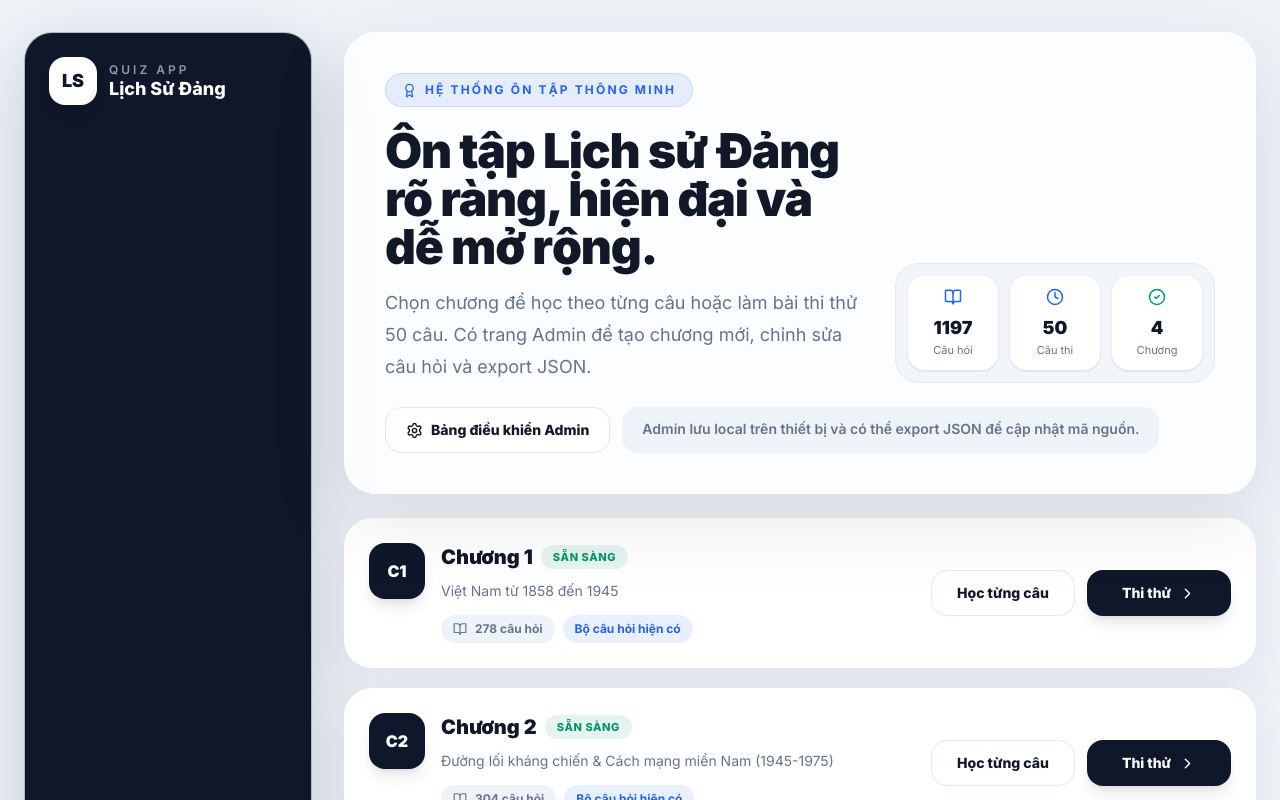
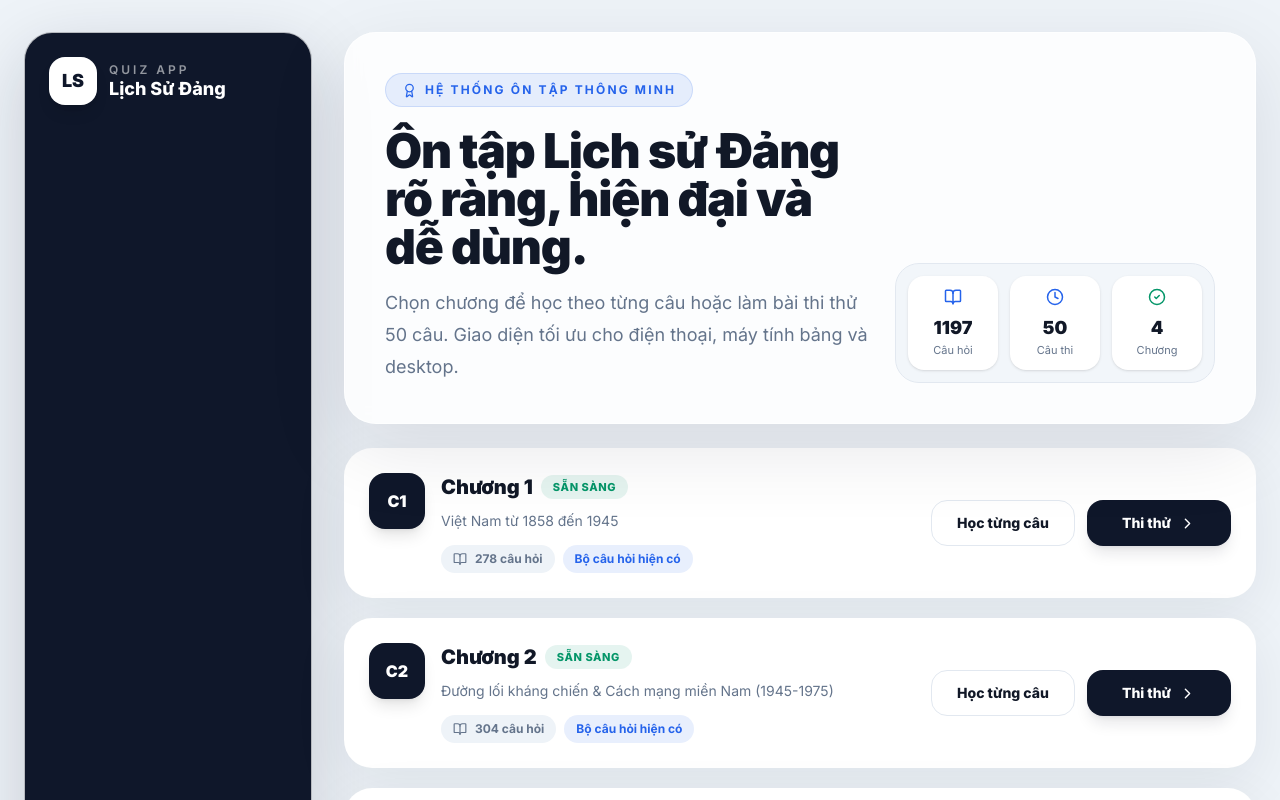
Before and after one commit to Maraphuc/lich-su-dang, a React (Vite) app: page / in a window 1280 px wide. Shown: the top 800 px of the page. Built offline with nearby package versions, Linux system fonts and the light colour scheme.

Commit message:
fix: hide admin entry from public app

```diff
--- a/src/App.tsx
+++ b/src/App.tsx
@@ -9,16 +9,17 @@ import {
   Heart,
   Home,
   RotateCcw,
-  Settings,
   Target,
   Trophy
 } from 'lucide-react';
 import { useEffect, useMemo, useState } from 'react';
 import { AdminPage } from './AdminPage';
 import { baseQuestionBank } from './data/questionBank';
-import { Chapter, Question, QuestionBankChapter, QuizMode, QuizState } from './types';
+import { Question, QuestionBankChapter, QuizMode, QuizState } from './types';
 
 const QUESTION_BANK_STORAGE_KEY = 'lich-su-dang-question-bank-v1';
+const ADMIN_ROUTE = '#/quan-tri-cau-hoi';
+const ADMIN_ACCESS_KEY = 'maraphuc-admin-2026';
 
 const shuffle = <T,>(array: T[]): T[] => {
   const newArray = [...array];
@@ -86,10 +87,16 @@ const loadQuestionBank = (): QuestionBankChapter[] => {
   }
 };
 
-const isAdminLocation = () =>
-  window.location.hash === '#/admin' ||
-  window.location.hash === '#admin' ||
-  window.location.search.includes('admin=1');
+const getHashSearchParams = () => {
+  const query = window.location.hash.includes('?') ? window.location.hash.split('?')[1] : '';
+  return new URLSearchParams(query);
+};
+
+const isAdminLocation = () => {
+  const isAdminHash = window.location.hash.startsWith(ADMIN_ROUTE) || window.location.hash.startsWith('#/admin');
+  if (!isAdminHash) return false;
+  return getHashSearchParams().get('key') === ADMIN_ACCESS_KEY;
+};
 
 const formatTime = (seconds: number) => {
   const mins = Math.floor(seconds / 60);
@@ -131,7 +138,7 @@ const HeartRain = () => {
 export default function App() {
   const [questionBank, setQuestionBank] = useState<QuestionBankChapter[]>(loadQuestionBank);
   const [isAdminRoute, setIsAdminRoute] = useState(() => isAdminLocation());
-  const [selectedChapter, setSelectedChapter] = useState<Chapter | null>(null);
+  const [selectedChapter, setSelectedChapter] = useState<QuestionBankChapter | null>(null);
   const [quizState, setQuizState] = useState<QuizState | null>(null);
   const [elapsedTime, setElapsedTime] = useState(0);
 
@@ -145,9 +152,9 @@ export default function App() {
   );
 
   useEffect(() => {
-    const handleHashChange = () => setIsAdminRoute(isAdminLocation());
-    window.addEventListener('hashchange', handleHashChange);
-    return () => window.removeEventListener('hashchange', handleHashChange);
+    const handleRouteChange = () => setIsAdminRoute(isAdminLocation());
+    window.addEventListener('hashchange', handleRouteChange);
+    return () => window.removeEventListener('hashchange', handleRouteChange);
   }, []);
 
   useEffect(() => {
@@ -187,18 +194,13 @@ export default function App() {
     setElapsedTime(0);
   };
 
-  const openAdmin = () => {
-    window.location.hash = '#/admin';
-    setIsAdminRoute(true);
-  };
-
   const closeAdmin = () => {
     window.location.hash = '';
     setIsAdminRoute(false);
   };
 
-  const startQuiz = (chapter: Chapter, mode: QuizMode) => {
-    let questions = getQuestionsByChapter(Number(chapter.id));
+  const startQuiz = (chapter: QuestionBankChapter, mode: QuizMode) => {
+    let questions = getQuestionsByChapter(chapter.id);
 
     if (mode === 'exam') {
       questions = shuffle(questions).slice(0, Math.min(50, questions.length));
@@ -341,7 +343,7 @@ export default function App() {
                     Mục tiêu
                   </div>
                   <p className="text-sm leading-relaxed text-white/85">
-                    Ôn tập trọng tâm, luyện thi nhanh và quản lý ngân hàng câu hỏi theo chương.
+                    Ôn tập trọng tâm, luyện thi nhanh và theo dõi tiến độ rõ ràng trên mọi thiết bị.
                   </p>
                 </div>
 
@@ -370,10 +372,10 @@ export default function App() {
                 <div className="grid gap-6 lg:grid-cols-[1fr_320px] lg:items-end">
                   <div>
                     <h2 className="max-w-3xl text-3xl font-black tracking-tight text-text-main sm:text-4xl lg:text-5xl">
-                      Ôn tập Lịch sử Đảng rõ ràng, hiện đại và dễ mở rộng.
+                      Ôn tập Lịch sử Đảng rõ ràng, hiện đại và dễ dùng.
                     </h2>
                     <p className="mt-4 max-w-2xl text-base leading-8 text-text-dim sm:text-lg">
-                      Chọn chương để học theo từng câu hoặc làm bài thi thử 50 câu. Có trang Admin để tạo chương mới, chỉnh sửa câu hỏi và export JSON.
+                      Chọn chương để học theo từng câu hoặc làm bài thi thử 50 câu. Giao diện tối ưu cho điện thoại, máy tính bảng và desktop.
                     </p>
                   </div>
 
@@ -394,20 +396,6 @@ export default function App() {
                       <p className="text-[11px] text-text-dim">Chương</p>
                     </div>
                   </div>
-                </div>
-
-                <div className="mt-6 flex flex-col gap-3 sm:flex-row">
-                  <button
-                    type="button"
-                    onClick={openAdmin}
-                    className="inline-flex items-center justify-center gap-2 rounded-2xl border border-border bg-white px-5 py-3 text-sm font-extrabold transition-all hover:border-accent hover:text-accent focus:outline-none focus:ring-4 focus:ring-accent/15"
-                  >
-                    <Settings size={17} />
-                    Bảng điều khiển Admin
-                  </button>
-                  <span className="rounded-2xl bg-bg px-5 py-3 text-sm font-semibold text-text-dim">
-                    Admin lưu local trên thiết bị và có thể export JSON để cập nhật mã nguồn.
-                  </span>
                 </div>
               </motion.div>
             </section>
@@ -758,7 +746,12 @@ export default function App() {
                   }
 
                   return (
-                    <button key={question.id} type="button" onClick={() => jumpToQuestion(index)} className={dotClass}>
+                    <button
+                      key={question.id}
+                      type="button"
+                      onClick={() => jumpToQuestion(index)}
+                      className={dotClass}
+                    >
                       {index + 1}
                     </button>
                   );
```
